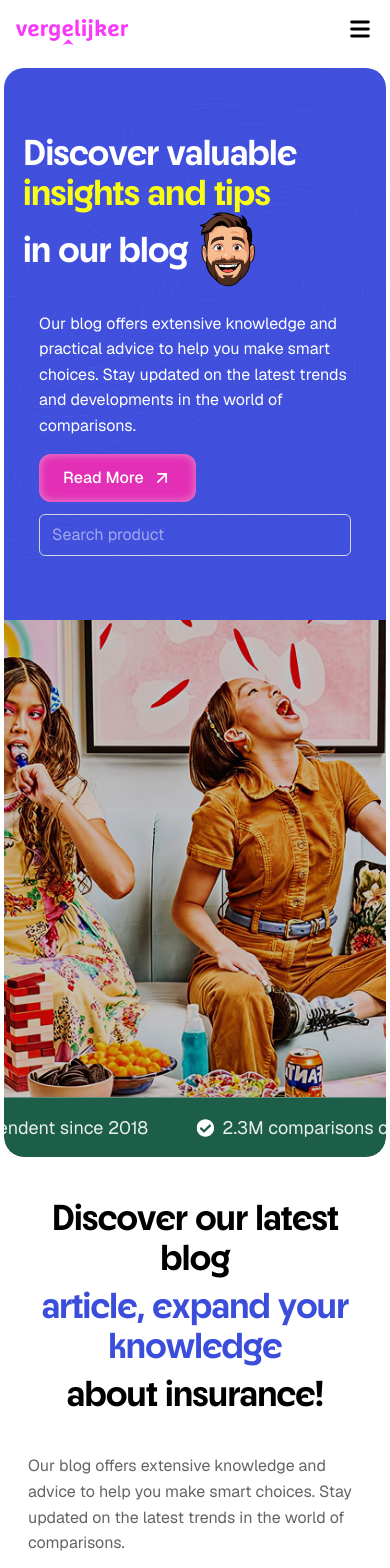
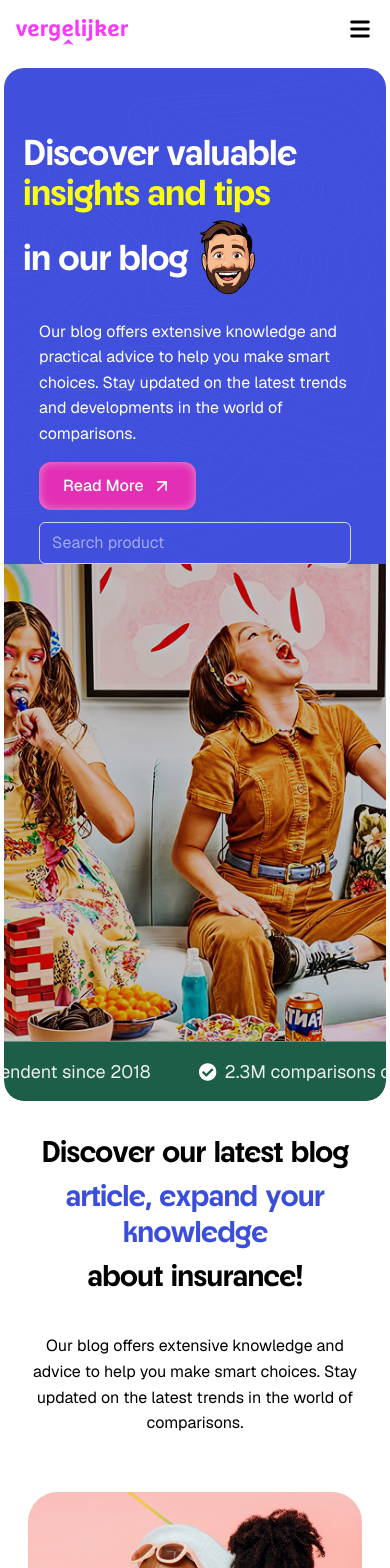
Before and after one commit to RimshaZahidIqbal/vergelijker-react-framer-motion, a React (Vite) app: page /blog in a window 390 px wide. Shown: the top 1568 px of the page. Built offline with nearby package versions, Linux system fonts and the light colour scheme.

Commit message:
blog listing page responsive done

```diff
--- a/src/components/sections/BlogCover.jsx
+++ b/src/components/sections/BlogCover.jsx
@@ -6,7 +6,7 @@ import AnimatedText from "../ui/AnimatedText";
 
 const BlogCover = () => {
     return (
-        <section className="relative w-full min-h-screen flex flex-col items-center text-white overflow-hidden rounded-b-[20px]">
+        <section className="relative w-full flex flex-col items-center text-white overflow-hidden rounded-b-[20px]">
             {/* ------------------- TOP SECTION ------------------- */}
             <div className="relative w-full bg-[#4050DC] rounded-t-[20px] overflow-hidden">
                 {/* BG Pattern */}
@@ -17,25 +17,25 @@ const BlogCover = () => {
                 />
 
                 {/* CONTENT */}
-                <div className="relative flex flex-col md:flex-row justify-between items-start w-[90%] max-w-[1400px] mx-auto pt-16 pb-16"> {/* reduced bottom padding */}
+                <div className="relative flex flex-col md:flex-col lg:flex-row justify-between items-start w-[90%] max-w-[1400px] mx-auto pt-16">
                     {/* Heading + Buttons */}
-                    <div className="flex flex-col gap-[43px] w-full md:w-[923px]">
+                    <div className="flex flex-col gap-[43px] w-full lg:w-[923px]">
                         <div className="flex flex-col items-start gap-4">
-                            <div className="flex flex-wrap md:w-3/3 items-center leading-tight">
+                            <div className="flex flex-col md:flex-col lg:flex-wrap items-start leading-tight">
                                 <AnimatedText
                                     text="Discover valuable"
-                                    className="font-[Neighbor] font-semibold text-4xl sm:text-5xl md:text-6xl tracking-[-0.02em]"
+                                    className="font-[Neighbor] font-semibold text-4xl sm:text-5xl md:text-5xl lg:text-6xl tracking-[-0.02em]"
                                 />
                                 <AnimatedText
                                     text="insights and tips"
-                                    className="font-[Neighbor] font-semibold text-4xl sm:text-5xl md:text-6xl tracking-[-0.02em] text-[#FAFE13]"
+                                    className="font-[Neighbor] font-semibold text-4xl sm:text-5xl md:text-5xl lg:text-6xl tracking-[-0.02em] text-[#FAFE13]"
                                 />
 
-                                {/* Last part + image together inline */}
-                                <div className="flex items-center">
+                                {/* Last part + image inline */}
+                                <div className="flex items-center mt-2">
                                     <AnimatedText
                                         text="in our blog"
-                                        className="font-[Neighbor] font-semibold text-4xl sm:text-5xl md:text-6xl tracking-[-0.02em]"
+                                        className="font-[Neighbor] font-semibold text-4xl sm:text-5xl md:text-5xl lg:text-6xl tracking-[-0.02em]"
                                     />
                                     <motion.img
                                         src={face}
@@ -56,18 +56,18 @@ const BlogCover = () => {
                     </div>
 
                     {/* Paragraph + Buttons (Right Side) */}
-                    <div className="flex flex-col gap-4 mt-6 md:mt-0 md:w-3/4 px-4 sm:px-6 md:px-0">
-                        <p className="text-base sm:text-lg leading-[1.6]">
+                    <div className="flex flex-col gap-4 mt-6 md:mt-6 lg:mt-0 w-full lg:w-3/4 px-4 sm:px-6 md:px-4 lg:px-0">
+                        <p className="text-base sm:text-lg md:text-base lg:text-lg leading-[1.6]">
                             Our blog offers extensive knowledge and practical advice to help
                             you make smart choices. Stay updated on the latest trends and
                             developments in the world of comparisons.
                         </p>
-                        <div className="flex flex-col sm:flex-row items-start sm:items-center gap-3 sm:gap-4">
+                        <div className="flex flex-col sm:flex-col md:flex-col lg:flex-row items-start sm:items-start md:items-start lg:items-center gap-3 sm:gap-3 md:gap-3 lg:gap-4">
                             <AnimatedButton text={"Read More"} />
                             <input
                                 type="text"
                                 placeholder="Search product"
-                                className="px-3 py-2 w-full sm:w-auto rounded-md border border-gray-300 focus:outline-none focus:ring-2 focus:ring-[#FAFE13]"
+                                className="px-3 py-2 w-full sm:w-full md:w-full lg:w-auto rounded-md border border-gray-300 focus:outline-none focus:ring-2 focus:ring-[#FAFE13]"
                             />
                         </div>
                     </div>
--- a/src/components/sections/DiscoverSection.jsx
+++ b/src/components/sections/DiscoverSection.jsx
@@ -4,35 +4,35 @@ import { discoverimg } from "../../assets";
 
 const DiscoverSection = () => {
     return (
-        <section className="relative w-full min-h-[80vh] flex flex-col md:flex-row items-center text-black overflow-hidden rounded-b-[20px]">
+        <section className="relative w-full flex flex-col md:flex-row items-center text-black overflow-hidden rounded-b-[20px]">
             {/* ------------------- LEFT SIDE (Text) ------------------- */}
-            <div className="flex flex-col justify-start w-full md:w-1/2 px-6 md:px-12 py-10 gap-6"> {/* reduced py */}
+            <div className="flex flex-col justify-start w-full md:w-1/2 px-6 sm:px-8 md:px-12 py-8 md:py-10 gap-6">
                 <div className="flex flex-col gap-2">
                     <AnimatedText
                         text="Discover our latest blog"
-                        className="font-[Neighbor] font-semibold text-4xl sm:text-5xl md:text-6xl tracking-[-0.02em]"
+                        className="font-[Neighbor] font-semibold text-3xl sm:text-4xl md:text-5xl lg:text-6xl tracking-[-0.02em]"
                     />
                     <AnimatedText
                         text="article, expand your knowledge"
-                        className="font-[Neighbor] font-semibold text-4xl sm:text-5xl md:text-6xl tracking-[-0.02em] text-[#3B4EDB]"
+                        className="font-[Neighbor] font-semibold text-3xl sm:text-4xl md:text-5xl lg:text-6xl tracking-[-0.02em] text-[#3B4EDB]"
                     />
                     <AnimatedText
                         text="about insurance!"
-                        className="font-[Neighbor] font-semibold text-4xl sm:text-5xl md:text-6xl tracking-[-0.02em]"
+                        className="font-[Neighbor] font-semibold text-3xl sm:text-4xl md:text-5xl lg:text-6xl tracking-[-0.02em]"
                     />
                 </div>
-
-                <p className="text-base sm:text-lg md:text-xl leading-[1.6] mt-4 max-w-lg text-[#212121B2]">
+                <p className="text-base sm:text-lg md:text-xl lg:text-2xl leading-[1.6] mt-4 max-w-full text-center">
                     Our blog offers extensive knowledge and advice to help you make smart choices. Stay updated on the latest trends in the world of comparisons.
                 </p>
             </div>
 
+
             {/* ------------------- RIGHT SIDE (Image) ------------------- */}
-            <div className="flex justify-center w-full md:w-1/2 px-6 md:px-12 py-6 md:py-10"> {/* reduced py */}
+            <div className="flex justify-center w-full md:w-1/2 px-6 sm:px-8 md:px-12 py-6 md:py-10">
                 <img
                     src={discoverimg}
                     alt="Blog cover"
-                    className="w-[584px] h-[452px] rounded-[30px] object-cover"
+                    className="w-full max-w-[584px] h-auto rounded-[30px] object-cover"
                 />
             </div>
         </section>
```
